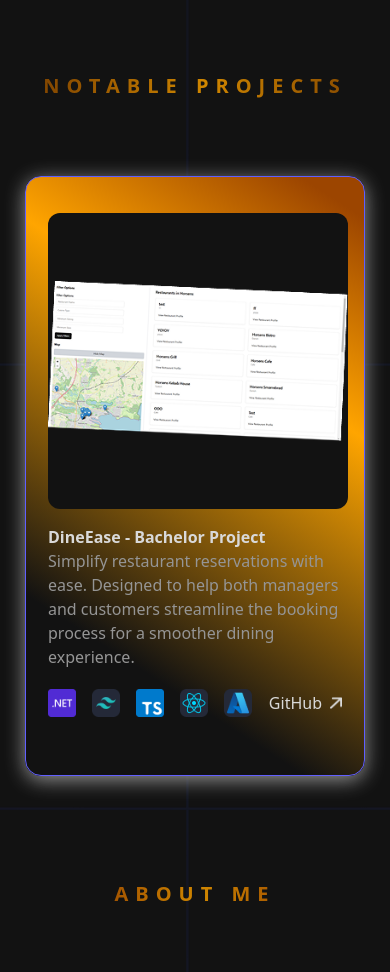
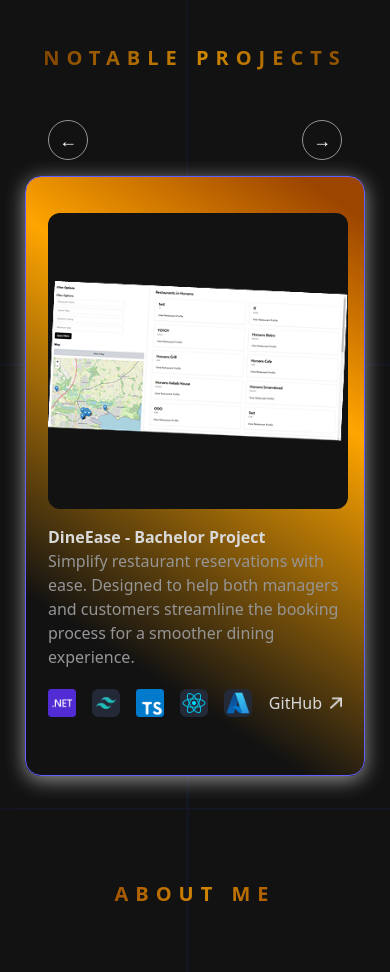
Before and after one commit to LukaUdovicic02/Portfolio, a Next.js app: page / in a window 390 px wide. Shown: the part 880-1852 px from the top of the page. Built offline with nearby package versions, Linux system fonts and the light colour scheme.

Commit message:
added the carousel for the projects

```diff
--- a/app/components/CustomCarousel.tsx
+++ b/app/components/CustomCarousel.tsx
@@ -2,9 +2,7 @@
 
 import React, { useEffect, useState } from "react";
 import Arrow from "@/public/images/Arrow.png";
-
 import Image from "next/image";
-
 import { Project } from "../globalTypes";
 
 type Props = {
@@ -13,42 +11,58 @@ type Props = {
 
 function CustomCarousel({ projects }: Props) {
   const [current, setCurrent] = useState<number>(0);
-  const slideCount = projects.length;
+  const [windowWidth, setWindowWidth] = useState<number>(0);
+
+  useEffect(() => {
+    setWindowWidth(window.innerWidth);
+    const handleResize = () => setWindowWidth(window.innerWidth);
+    window.addEventListener("resize", handleResize);
+
+    return () => window.removeEventListener("resize", handleResize);
+  }, []);
+
+  const getVisibleCards = () => {
+    if (windowWidth >= 1280) return 3; // xl
+    if (windowWidth >= 1024) return 2; // lg
+    if (windowWidth >= 768) return 2; // md
+    return 1;
+  };
+
+  const visible = getVisibleCards();
+  const maxIndex = projects.length - visible;
 
   const nextSlide = () => {
-    setCurrent((current + 1) % slideCount);
+    setCurrent((prev) => (prev >= maxIndex ? 0 : prev + 1));
   };
 
   const prevSlide = () => {
-    setCurrent((current - 1) % slideCount);
+    setCurrent((prev) => (prev <= 0 ? maxIndex : prev - 1));
   };
 
-  /*
-  useEffect(() => {
-    const interval = setInterval(nextSlide, 8000);
-
-    return () => clearInterval(interval);
-  }, [slideCount]);
-  */
+  const visibleProjects = projects.slice(current, current + visible);
 
   return (
-    <div className="w-full flex justify-center">
-      <div className="flex flex-wrap gap-6 justify-center">
-        <div className="block md:hidden">
-          <ProjectCard project={projects[0]} />
-        </div>
+    <div className="w-full flex flex-col items-center relative">
+      <div className="flex justify-between w-full px-4 mb-4 xl:hidden">
+        <button
+          onClick={prevSlide}
+          className="sm:absolute sm:left-0 sm:bottom-[45%] w-10 h-10 flex justify-center border-1 border-secondarytext cursor-pointer hover:bg-secondarytext hover:text-primarytext items-center rounded-full text-white text-lg font-bold"
+        >
+          ←
+        </button>
 
-        <div className="hidden md:flex xl:hidden gap-6">
-          {projects.slice(0, 2).map((project, index) => (
-            <ProjectCard key={index} project={project} />
-          ))}
-        </div>
+        <button
+          onClick={nextSlide}
+          className="sm:absolute sm:right-0 sm:bottom-[45%] w-10 h-10 flex border-1 border-secondarytext justify-center cursor-pointer hover:bg-secondarytext hover:text-primarytext items-center rounded-full text-white text-lg font-bold"
+        >
+          →
+        </button>
+      </div>
 
-        <div className="hidden xl:flex gap-6">
-          {projects.slice(0, 3).map((project, index) => (
-            <ProjectCard key={index} project={project} />
-          ))}
-        </div>
+      <div className="flex gap-6 justify-center flex-wrap md:flex-nowrap">
+        {visibleProjects.map((project, index) => (
+          <ProjectCard key={index} project={project} />
+        ))}
       </div>
     </div>
   );
```
Also changed, not shown: app/components/Projects.tsx (+0 -164 lines).
